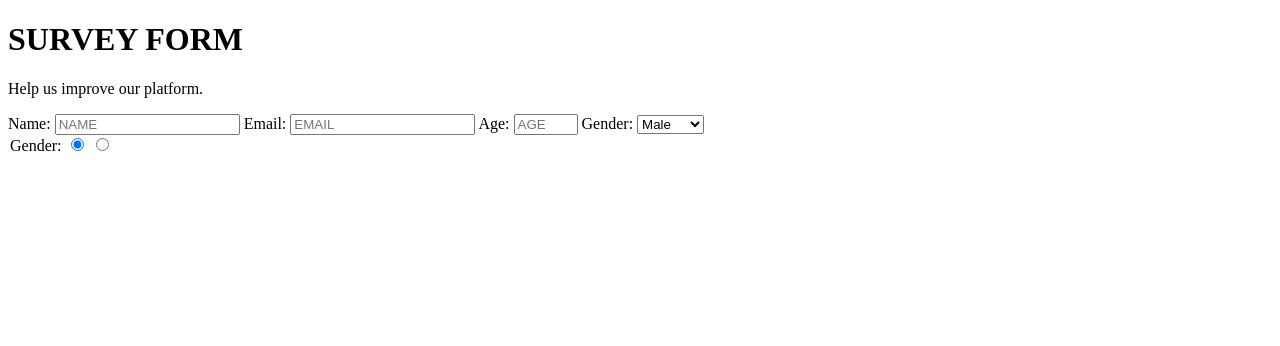
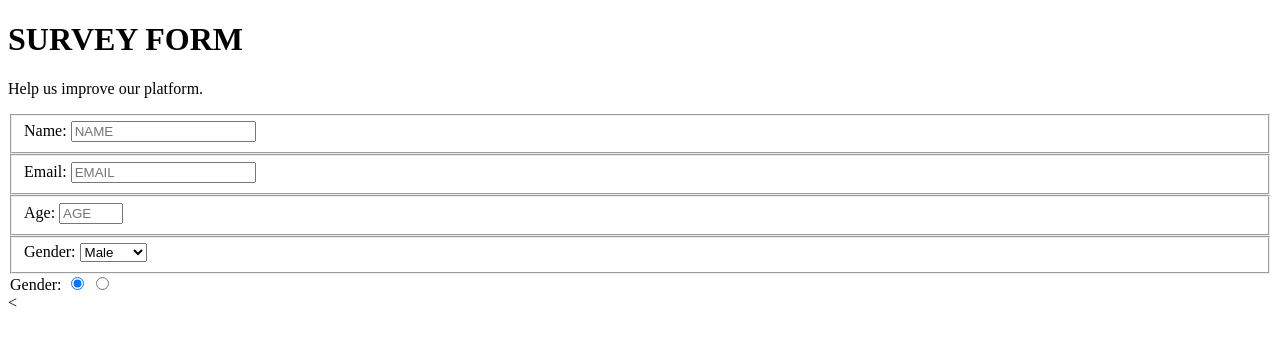
Before and after one commit to 0asisCat/survey-form-fcc, a plain HTML site: page index.html in a window 1280 px wide. Drawn offline with Linux system fonts and the light colour scheme.

Commit message:
title id

```diff
--- a/index.html
+++ b/index.html
@@ -4,12 +4,20 @@
 
   </head>
   <body>
-    <h1>SURVEY FORM</h1>
+    <h1 id="title">SURVEY FORM</h1>
     <p id="description">Help us improve our platform.</p>
     <form id="survey-form">
+      <fieldset>
         <label for="name" id="name-label">Name: <input id="name" type="text" placeholder="NAME" required></label>
+      </fieldset>
+      <fieldset>
         <label for="email" id="email-label">Email: <input id="email" type="email" placeholder="EMAIL" required></label>
-        <label for="number" id="number-label">Age: <input id="number" type="number" min="7" max="120" placeholder="AGE" required></label>
+      </fieldset>
+      <fieldset>
+        <label for="number" id="number-label">Age: <input id="number" type="number" min="7" max="120" placeholder="AGE" required>
+        </label>
+      </fieldset>
+      <fieldset>
         <label for="dropdown">
             Gender:
             <select id="dropdown">
@@ -17,10 +25,12 @@
                 <option>Female</option>
             </select>
         </label>
+      </fieldset>
         <legend>Gender:
             <label><input type="radio" name="radio" checked></label>
             <label><input type="radio" name="radio"></label>
         </legend>
+        <
     </form>
   </body>
 </html>
```
